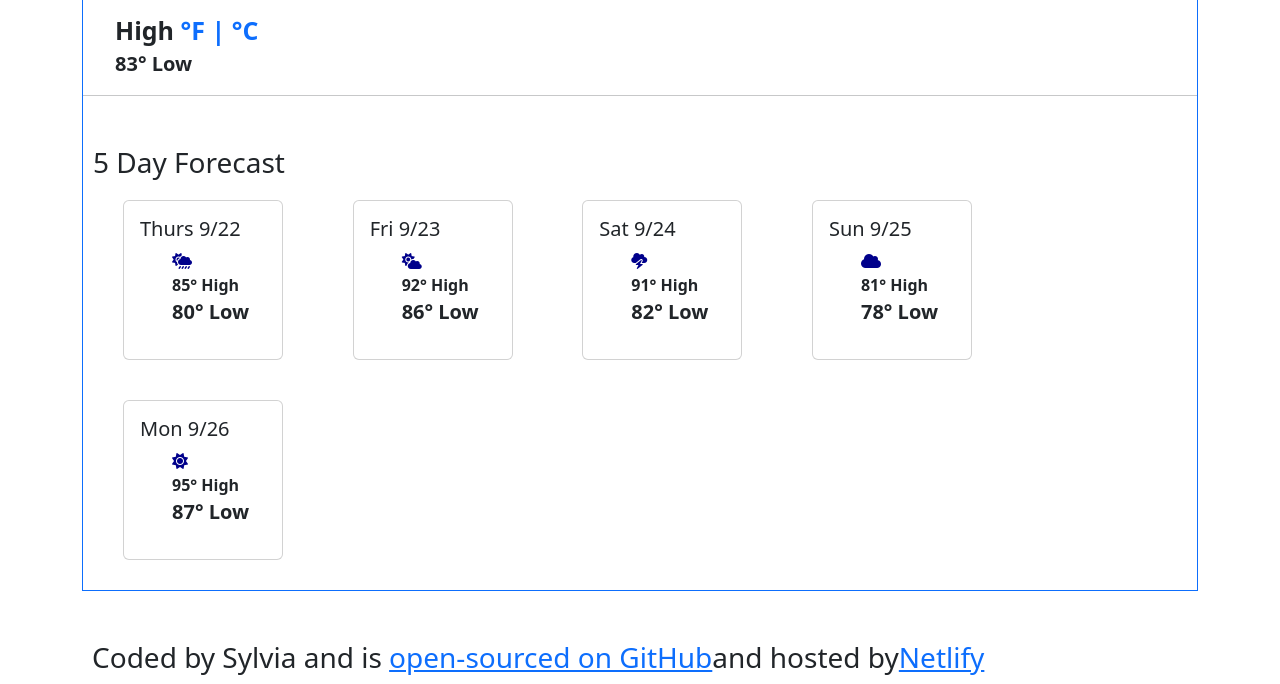
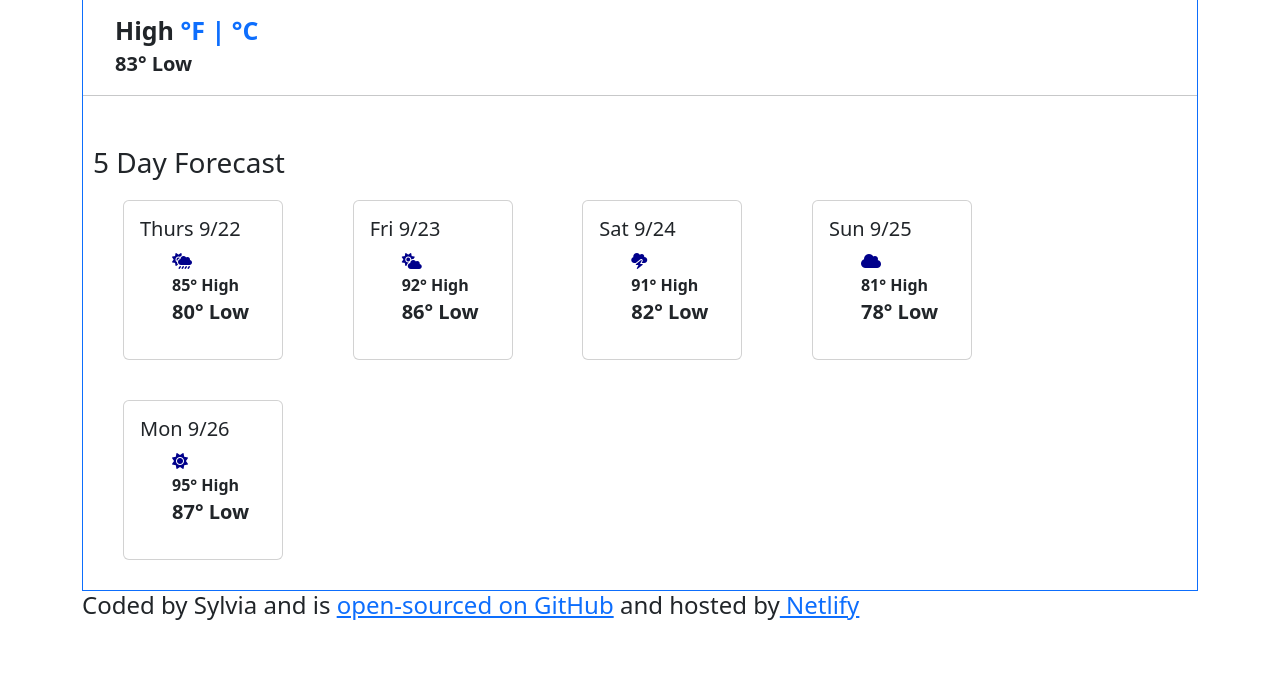
Before and after one commit to shernandez253/SheCodes-Weather-App, a plain HTML site: page index.html in a window 1280 px wide. Shown: the part 278-962 px from the top of the page. After the commit the page ends 905 px from the top, so only its background shows below. Drawn offline with nearby package versions, Linux system fonts and the light colour scheme.

Commit message:
Fixed open sourced link to git hub

```diff
--- a/index.html
+++ b/index.html
@@ -139,12 +139,13 @@
           </div>
         </div>
       </div>
-      <h3>
+      <h4>
         Coded by Sylvia and is
         <a href="https://github.com/shernandez253/SheCodes-Weather-App"
           >open-sourced on GitHub</a
-        >and hosted by<a href="https://www.netlify.com/">Netlify</a>
-      </h3>
+        >
+        and hosted by<a href="https://www.netlify.com/"> Netlify</a>
+      </h4>
     </div>
     <script src="src/index.js"></script>
   </body>
```
